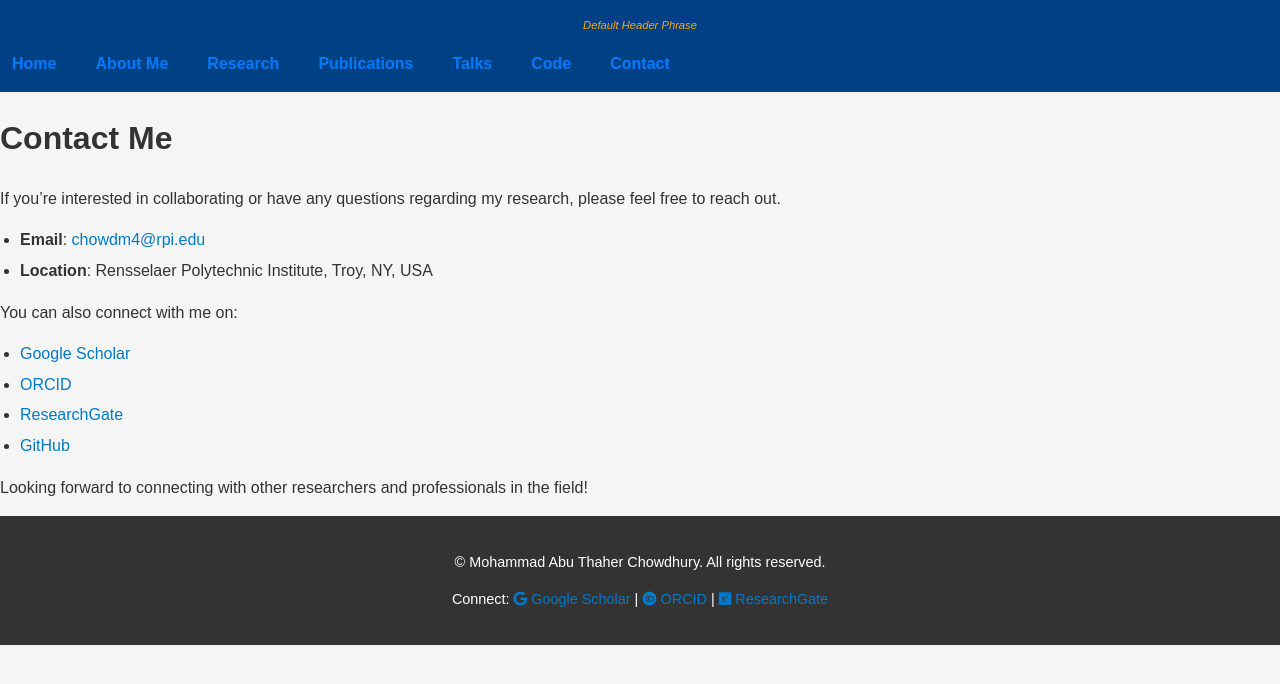
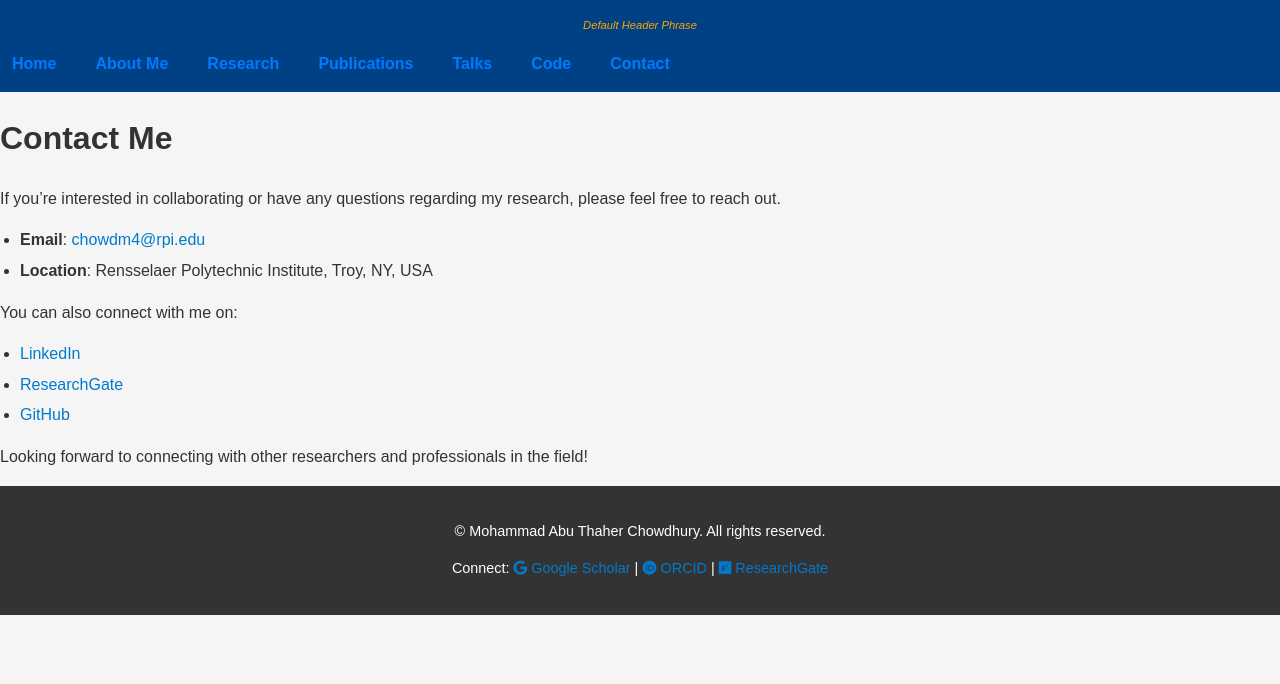
Before and after one commit to matc-thaher/website, a Jekyll site: the page built from contact.md, in a window 1280 px wide. Shown: the top 684 px of the page. Built offline with Jekyll 4.4.1, drawn with Linux system fonts in a browser that asks for light colours.

Commit message:
Update contact.md

```diff
--- a/contact.md
+++ b/contact.md
@@ -13,8 +13,7 @@ If you’re interested in collaborating or have any questions regarding my resea
 
 You can also connect with me on:
 
-- [Google Scholar](https://scholar.google.com/citations?user=your-google-scholar-id)
-- [ORCID](https://orcid.org/your-orcid-id)
+- [LinkedIn](https://www.linkedin.com/in/thaher608)
 - [ResearchGate](https://www.researchgate.net/profile/your-profile-id)
 - [GitHub](https://github.com/your-username)
 
```
